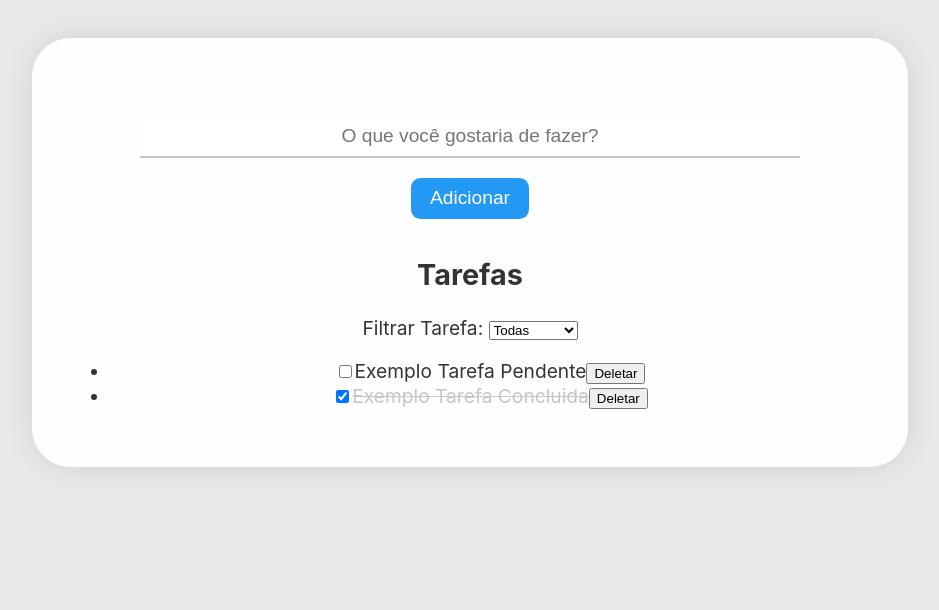
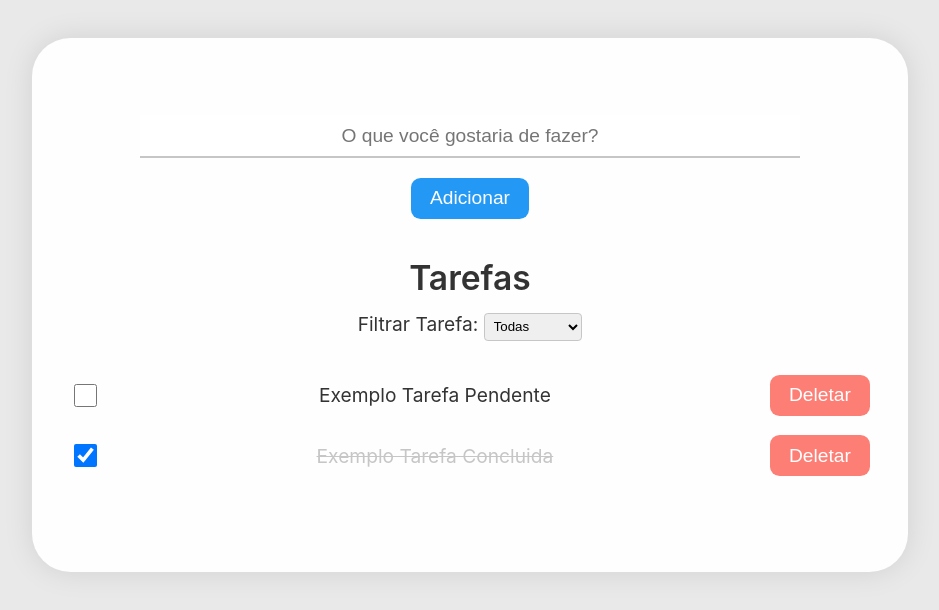
Before and after one commit to devthiart/react-to-do-list, a React (Create React App) app: page / in a window 1280 px wide. Shown: the top 610 px of the page, without its empty margins (170-1109 px from the left). Built offline with nearby package versions, Linux system fonts and the light colour scheme.

Commit message:
styling task list

```diff
--- a/src/App.css
+++ b/src/App.css
@@ -3,6 +3,7 @@
   --bg-color-light: #fefefe;
   --color-primary: #2399f5;
   --color-secondary: #61dafb;
+  --delete-button: #fd7e75;
 }
 
 html {
@@ -64,7 +65,7 @@ body {
 
 .cadastro-tarefa__enviar:hover {
   font-weight: 500;
-  box-shadow: 5px 5px 10px rgba(0, 0, 0, 0.2);
+  box-shadow: 3px 3px 10px rgba(0, 0, 0, 0.2);
 }
 
 .cadastro-tarefa__enviar:active {
@@ -72,7 +73,69 @@ body {
   box-shadow: none;
 }
 
+.container-tarefas {
+  display: flex;
+  flex-direction: column;
+  margin: 2rem auto;
+}
+
+.container-tarefas__titulo {
+  font-size: 1.75rem;
+  font-weight: 600;
+  margin: 0;
+}
+
+.container-tarefas__container-filtro {
+  margin: 0 auto;
+}
+
+.container-tarefas__filtro {
+  border: 1px solid #c6c6c6;
+  border-radius: 0.2rem;
+  cursor: pointer;
+  padding: 0.25rem;
+  margin: 0.75rem auto;
+}
+
+.container-tarefas__lista {
+  padding: 0;
+  margin: 0;
+}
+
+.container-tarefas__lista__item {
+  list-style: none;
+  margin: 0.5rem auto;
+}
+
+.container-tarefas__lista__item__tarefa {
+  margin: 1rem auto;
+  display: flex;
+  align-items: center;
+  justify-content: space-between;
+}
+
+.tarefa__check {
+  cursor: pointer;
+  height: 1.2rem;
+  width: 1.2rem;
+}
+
+.tarefa__check:checked {
+  background-color: var(--color-primary);
+}
+
 .concluida {
   color: #c6c6c6;
   text-decoration: line-through;
 }
+
+.tarefa__delete {
+  background-color: var(--delete-button);
+  border: none;
+  border-radius: 0.5rem;
+  color: white;
+  cursor: pointer;
+  font-size: 1rem;
+  padding: 0.5rem 1rem;
+  text-decoration: none;
+}
--- a/src/components/ListaTarefas/index.js
+++ b/src/components/ListaTarefas/index.js
@@ -22,12 +22,14 @@ const ListaTarefas = () => {
   return (
     <div className="container-tarefas">
       <h2 className="container-tarefas__titulo">Tarefas</h2>
+      <div className="container-tarefas__container-filtro">
         <label>Filtrar Tarefa: </label>
         <select className="container-tarefas__filtro" value={filtro} onChange={(event) => {setFiltro(event.target.value)}}>
           <option className="container-tarefas__filtro__item" value="todas" default>Todas</option>
           <option className="container-tarefas__filtro__item" value="pendente">Pendentes</option>
           <option className="container-tarefas__filtro__item" value="concluida">Concluídas</option>
         </select>
+      </div>
       <ul className="container-tarefas__lista">
         {
           tarefasFiltradas.map((tarefa) => (
--- a/src/components/Tarefa/index.js
+++ b/src/components/Tarefa/index.js
@@ -17,10 +17,10 @@ const Tarefa = ({ tarefa }) => {
 
   return (
     <li className="container-tarefas__lista__item">
-      <div className={"tarefa " + tarefa.status}>
-        <input type="checkbox" onChange={handleChange} checked={isChecked} />
-        <span>{tarefa.titulo}</span>
-        <button className="delete" onClick={handleDelete}>Deletar</button>
+      <div className={"container-tarefas__lista__item__tarefa"}>
+        <input className="tarefa__check" type="checkbox" onChange={handleChange} checked={isChecked} />
+        <span className={tarefa.status}>{tarefa.titulo}</span>
+        <button className="tarefa__delete" onClick={handleDelete}>Deletar</button>
       </div>
     </li>
   )
```
Lines whose indentation alone changed are shown as unchanged.
